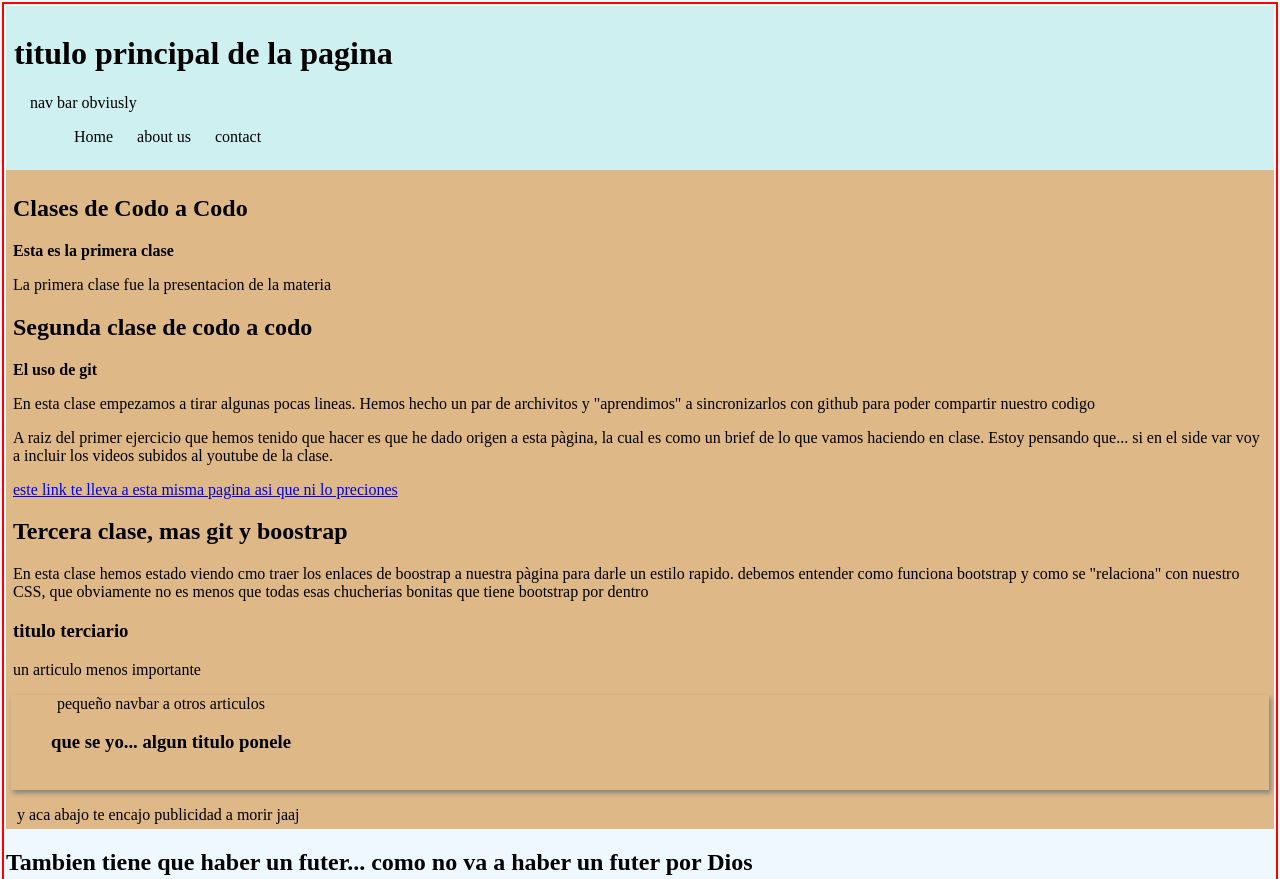
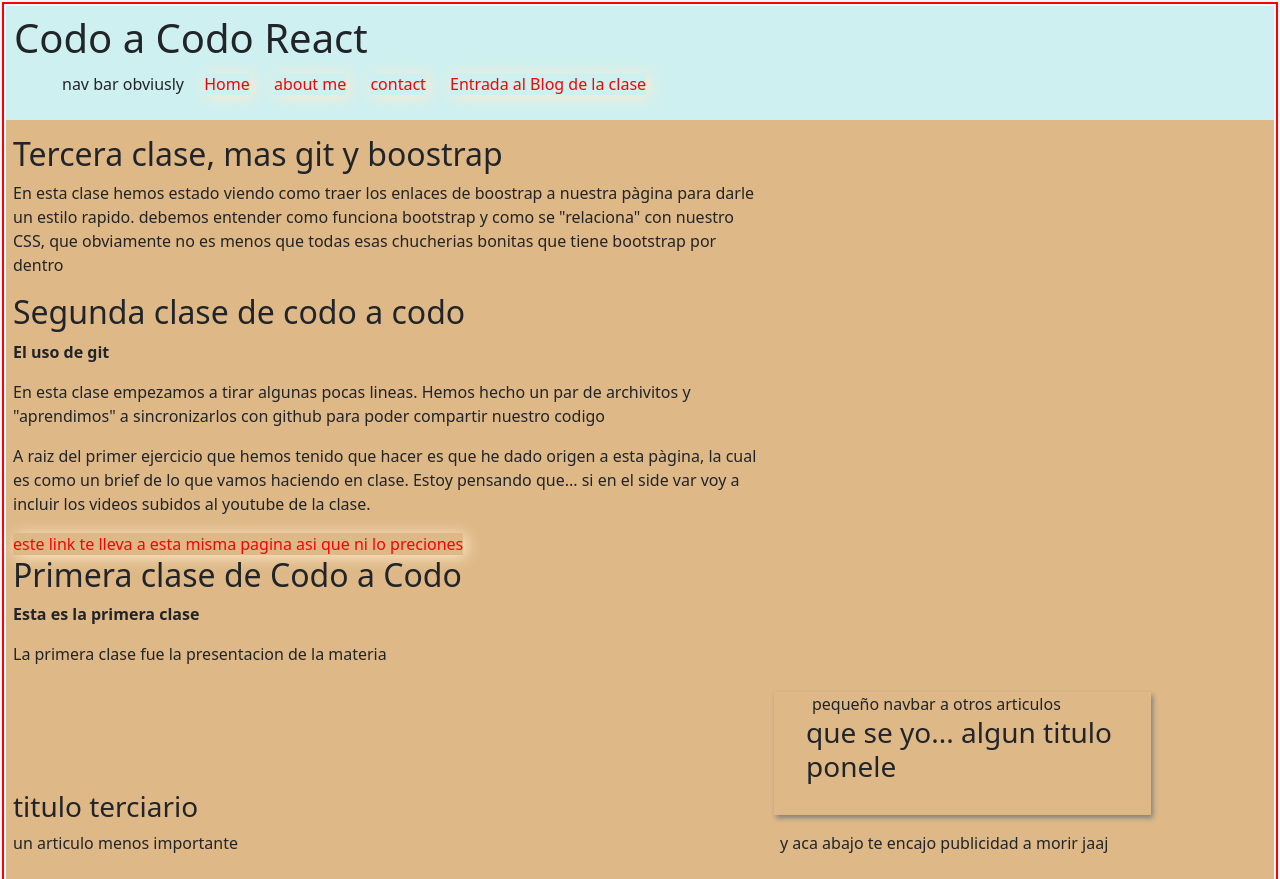
Before and after one commit to arielperrone/CodoACodo, a plain HTML site: page index.html in a window 1280 px wide. Shown: the top 879 px of the page. Drawn offline with nearby package versions, Linux system fonts and the light colour scheme.

Commit message:
5/9 7:19 Preparando  la tarea para la clase de hoy

```diff
--- a/css/main.css
+++ b/css/main.css
@@ -1,22 +1,36 @@
+/* Por Etiquetas */
 body {
     background-color: aliceblue;
     margin: 2px;
     padding: 2px;
     border: solid red 2px;
 }
-
 header {
     background-color: rgb(207, 240, 240);
     padding: 8px;
 }
+main {
+    background-color: burlywood;
+    padding: 5px;
+
+}
+section {
+    margin: 10px 2px;
+    width: 60%;
+    display: inline-block;
+}
+aside {
+    width: 30%;
+    display: inline-block;
+}
 nav {
+    display: flex-row;
+    flex-direction: left;
     margin: 10px;
 }
-
 ul {
     box-shadow: grey 2px 3px 5px;
 }
-
 li {
     list-style: none;
     display: inline;
@@ -24,19 +38,18 @@ li {
     align-items: left;
     border-color: rgb(8, 10, 10);
 }
-
-main {
-    background-color: burlywood;
-    padding: 5px;
-}
-
-section {
-
-margin: 10px 2px;
-}
-
-
 span {
     margin: 3px;
     padding: 3px;
 }
+a {
+    color:red;
+    box-shadow:blanchedalmond 3px 2px 15px;
+    text-decoration-line: none;
+}
+
+/* ------------------------------------------------------------ */
+/* Por clasess */
+
+/* ------------------------------------------------------------ */
+/* Por identificadores */
--- a/index.html
+++ b/index.html
@@ -4,11 +4,11 @@
     <meta charset="UTF-8">
     <meta http-equiv="X-UA-Compatible" content="IE=edge">
     <meta name="viewport" content="width=device-width, initial-scale=1.0">
-    <!--
+    <!-- Para deshabilitar bootstrap en vscode y otros lleva
+        esta linea con alt y flecha arriba o flecha abajo -->
 
         <link href="https://cdn.jsdelivr.net/npm/bootstrap@5.2.0/dist/css/bootstrap.min.css" rel="stylesheet" integrity="sha384-gH2yIJqKdNHPEq0n4Mqa/HGKIhSkIHeL5AyhkYV8i59U5AR6csBvApHHNl/vI1Bx" crossorigin="anonymous">
         <script src="https://cdn.jsdelivr.net/npm/bootstrap@5.2.0/dist/js/bootstrap.bundle.min.js" integrity="sha384-A3rJD856KowSb7dwlZdYEkO39Gagi7vIsF0jrRAoQmDKKtQBHUuLZ9AsSv4jD4Xa" crossorigin="anonymous"></script>
-    -->
 
         <link rel="stylesheet" href="./css/main.css">
 
@@ -16,34 +16,35 @@
 </head>
 <body>
     <header>
-        <h1>titulo principal de la pagina</h1>
+        <h1>Codo a Codo React</h1>
         <nav>
-            <span>nav bar obviusly</span>
             <ol>
-                <li>Home</li>
-                <li>about us</li>
-                <li>contact</li>
+                <span>nav bar obviusly</span>
+                <li><a href="#" class="link_nav" id="home_link">Home</a></li>
+                <li><a href="" class="link_nav" id="aboutme_link">about me</a></li>
+                <li><a href="./subpaginas/contact.html" class="link_nav" id="contact_link">contact</a></li>
+                <li><a href="" class="link_nav" id="blog_link">Entrada al Blog de la clase</a></li> <!-- Esto se agrego a partir de la clase 4-->
             </ol>
         </nav>
     </header>
     <main>
         <section>
-            <h2>Clases de Codo a Codo</h2>
             <article>
-                <p><strong>Esta es la primera clase</strong></p>
-                <p>La primera clase fue la presentacion de la materia</p>
-
+                <h2>Tercera clase, mas git y boostrap</h2>
+                <p>En esta clase hemos estado viendo como traer los enlaces de boostrap a nuestra pàgina para darle un estilo rapido. debemos entender como funciona bootstrap y como se "relaciona" con nuestro CSS, que obviamente no es menos que todas esas chucherias bonitas que tiene bootstrap por dentro</p>
             </article>
-            <h2>Segunda clase de codo a codo</h2>
             <article>
+                <h2>Segunda clase de codo a codo</h2>
                 <p><strong>El uso de git</strong></p>
                 <p>En esta clase empezamos a tirar algunas pocas lineas. Hemos hecho un par de archivitos y "aprendimos" a sincronizarlos con github para poder compartir nuestro codigo</p>
                 <p>A raiz del primer ejercicio que hemos tenido que hacer es que he dado origen a esta pàgina, la cual es como un brief de lo que vamos haciendo en clase. Estoy pensando que... si en el side var voy a incluir los videos subidos al youtube de la clase.</p>
                 <a href="#">este link te lleva a esta misma pagina asi que ni lo preciones</a>
             </article>
-            <h2>Tercera clase, mas git y boostrap</h2>
             <article>
-                <p>En esta clase hemos estado viendo cmo traer los enlaces de boostrap a nuestra pàgina para darle un estilo rapido. debemos entender como funciona bootstrap y como se "relaciona" con nuestro CSS, que obviamente no es menos que todas esas chucherias bonitas que tiene bootstrap por dentro</p>
+                <h2>Primera clase de Codo a Codo</h2>
+                <p><strong>Esta es la primera clase</strong></p>
+                <p>La primera clase fue la presentacion de la materia</p>
+
             </article>
         </section>
         <section>
```
Also changed, not shown: subpaginas/contact.html (added, +26 -0 lines).
